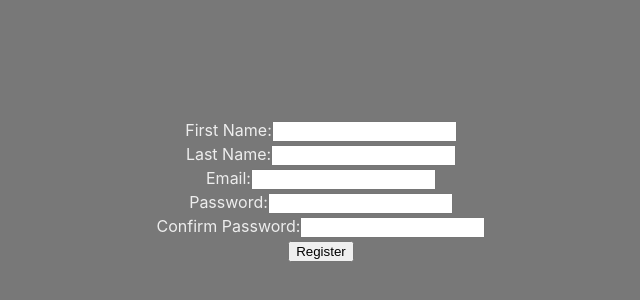
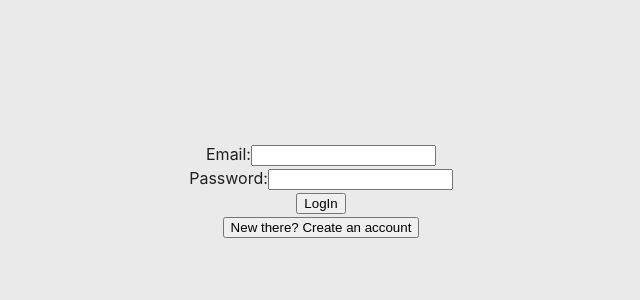
Before and after one commit to DariusB12/stockAlarmsReact, a React (Vite) app in the folder stock-alarms-frontend/: page / in a window 1280 px wide. Shown: the part 210-510 px from the top of the page, without its empty margins (319-959 px from the left). Built offline with nearby package versions, Linux system fonts and the light colour scheme.

Commit message:
LogIn, Register Pages and MessageBox

```diff
--- a/stock-alarms-frontend/src/App.jsx
+++ b/stock-alarms-frontend/src/App.jsx
@@ -1,14 +1,19 @@
 import './App.css'
-import RegisterForm from './components/RegisterForm'
+import './components/utils/MessageBox.css'
+import LogInForm from './components/register/LogInForm'
+import { BrowserRouter as Router, Routes, Route } from 'react-router-dom';
+import RegisterForm from './components/register/RegisterForm';
 
 function App() {
   return (
-    <>
-      <div className="registerContainer">
-        <RegisterForm/>
-      </div>
-    </>
-  )
+    <Router>
+      <Routes>
+        <Route path="/" element={<LogInForm />} /> // for the homepage
+        <Route path="/logIn" element={<LogInForm />} />
+        <Route path="/register" element={<RegisterForm />} />
+      </Routes>
+    </Router>
+  );
 }
 
 export default App
--- /dev/null
+++ b/stock-alarms-frontend/src/components/register/LogInForm.jsx
@@ -0,0 +1,70 @@
+import { useState } from "react";
+import { login } from "../../api/authService.jsx";
+import { useNavigate } from 'react-router-dom';
+import MessageBox from "../utils/MessageBox.jsx";
+
+
+export default function LogInForm() {
+    const [userData, setUserData] = useState({
+        email: "",
+        password: ""
+    });
+    const navigate = useNavigate();
+
+    const [error, setError] = useState("");
+    const [showMessage, setShowMessage] = useState(false);
+
+
+    const handleChange = (e) => {
+        setUserData({
+            ...userData,
+            [e.target.name]: e.target.value,
+        });
+    };
+
+    const handleSubmit = async (e) => {
+        e.preventDefault();
+        try {
+            await login(userData);
+        } catch (err) {
+            setError(err.message);
+            setShowMessage(true);
+        }
+    };
+    const handleRegisterNewUser = () =>{
+        navigate("/register");
+    }
+    const handleOnCloseMsgBox = () => {
+        setShowMessage(false);
+    }
+
+    return (
+        <>
+        <form onSubmit={handleSubmit}>
+        <div >
+                <label>Email:</label>
+                <input
+                    type="text"
+                    name="email"
+                    value={userData.email}
+                    onChange={handleChange}
+                />
+            </div>
+            <div>
+                <label>Password:</label>
+                <input
+                    type="password"
+                    name="password"
+                    value={userData.password}
+                    onChange={handleChange}
+                />
+            </div>
+            {showMessage && <MessageBox message={error} success={false} onClose={handleOnCloseMsgBox} />}
+            <button type="submit">LogIn</button>
+        </form>
+        <div>
+            <button onClick={handleRegisterNewUser}>New there? Create an account</button>
+        </div>
+        </>
+    );
+}
--- a/stock-alarms-frontend/src/components/RegisterForm.jsx
+++ b/stock-alarms-frontend/src/components/register/RegisterForm.jsx
@@ -1,7 +1,13 @@
 import { useState } from "react";
-import { register } from "../api/authService.jsx";
+import { register } from "../../api/authService.jsx";
+import { useNavigate } from 'react-router-dom';
+import MessageBox from "../utils/MessageBox.jsx";
 
 export default function RegisterForm() {
+    const handleLogInPage = () =>{
+        navigate("/logIn");
+    }
+
     const [userData, setUserData] = useState({
         confirmPassword: "",
         password: "",
@@ -10,6 +16,9 @@ export default function RegisterForm() {
         lastName: "",
     });
     const [error, setError] = useState("");
+    const [showMessage, setShowMessage] = useState(false);
+
+    const navigate = useNavigate();
 
     const handleChange = (e) => {
         setUserData({
@@ -24,10 +33,17 @@ export default function RegisterForm() {
             await register(userData);
         } catch (err) {
             setError(err.message);
+            setShowMessage(true);
         }
     };
 
+    const handleOnCloseMsgBox = () => {
+        setShowMessage(false);
+    }
+
+
     return (
+        <>
         <form onSubmit={handleSubmit}>
         <div >
                 <label>First Name:</label>
@@ -74,8 +90,13 @@ export default function RegisterForm() {
                     onChange={handleChange}
                 />
             </div>
-            {error && <p>{error}</p>}
+            {/* conditional rendering*/}
+            {showMessage && <MessageBox message={error} success={false} onClose={handleOnCloseMsgBox} />}
             <button type="submit">Register</button>
         </form>
+        <div>
+            <button onClick={handleLogInPage}>Already have an account? Log In</button>
+        </div>
+        </>
     );
 }
--- /dev/null
+++ b/stock-alarms-frontend/src/components/utils/MessageBox.css
@@ -0,0 +1,51 @@
+.messageBox {
+    position: absolute;
+    top: 45%;
+    left: 50%;
+    right: 50%;
+    transform: translate(-50%, -50%);
+    width: 300px;
+    height: 150px;
+
+    background-color: #ffffff;
+    border: 1px solid #000000;
+    border-radius: 5px;
+    padding: 5px;
+    z-index: 100;
+  }
+
+  .closeButton {
+    background-color: #e9e9e9;
+    border-radius: 5px;
+    position: absolute;
+    top: 10px;
+    right: 10px;
+  }
+
+  #closeButton {
+    background: none;
+    border: none;
+    color: #000000;
+    font-size: 14px;
+    position:relative;
+    transform: translate(-0%, -10%);
+  }
+  .closeButton:hover {
+    background-color: #ff8282;
+  }
+
+  .headerSuccess {
+    color: green;
+  }
+
+  .headerError {
+    color: red;
+  }
+
+  .bodySuccess {
+    color: green;
+  }
+
+  .bodyError {
+    color: red;
+  }
--- /dev/null
+++ b/stock-alarms-frontend/src/components/utils/MessageBox.jsx
@@ -0,0 +1,21 @@
+
+
+export default function MessageBox({message,success,onClose}){
+    const headerClass = (success) ? "headerSuccess" : "headerError" ;
+    const bodyClass= (success) ? "bodySuccess" : "bodyError" ;
+
+
+    return <>
+                <div className="messageBox">
+                    <div className="closeButton">
+                        <button id="closeButton" onClick={onClose}>X</button>
+                    </div>
+                    <div className={headerClass}>
+                        <p>{(success) ? "Success" : "Failure"}</p>
+                    </div>
+                    <div className={bodyClass}>
+                        <p>{message}</p>
+                    </div>
+                </div>
+            </>
+}
--- a/stock-alarms-frontend/src/index.css
+++ b/stock-alarms-frontend/src/index.css
@@ -4,8 +4,8 @@
   font-weight: 400;
 
   color-scheme: light dark;
-  color: rgba(255, 255, 255, 0.87);
-  background-color: #787878;
+  color: rgba(0, 0, 0, 0.87);
+  background-color: #eaeaea;
 
   font-synthesis: none;
   text-rendering: optimizeLegibility;
```
